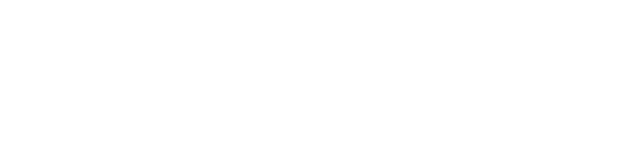
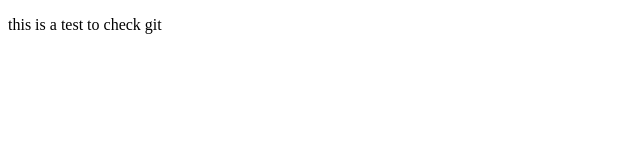
Before and after one commit to williamdiffey/learn-github, a plain HTML site: page index.html in a window 1280 px wide. Shown: the whole page, without its empty margins (0-640 px from the left). Drawn offline with Linux system fonts and the light colour scheme.

Commit message:
Changes to be committed: modified:   index.html

```diff
--- a/index.html
+++ b/index.html
@@ -7,6 +7,6 @@
     <title>Document</title>
 </head>
 <body>
-
+    <p>this is a test to check git</p>
 </body>
 </html>
```
